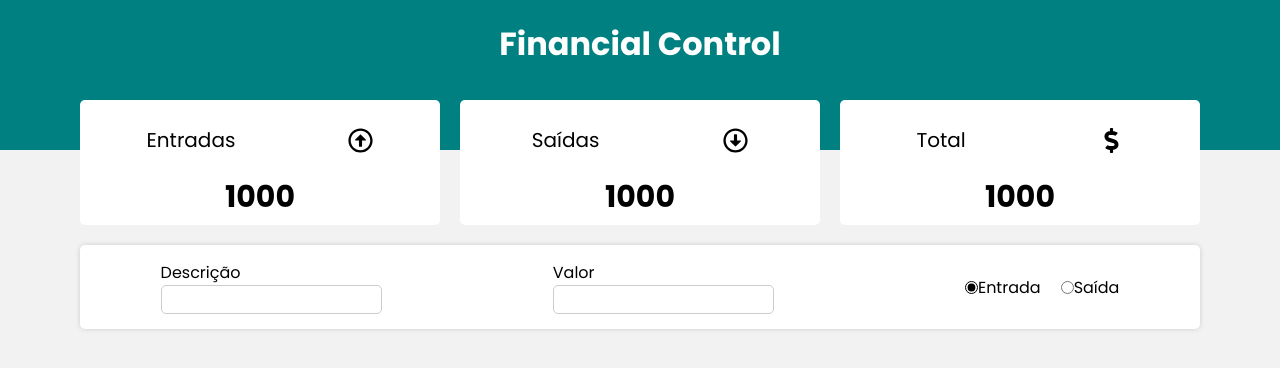
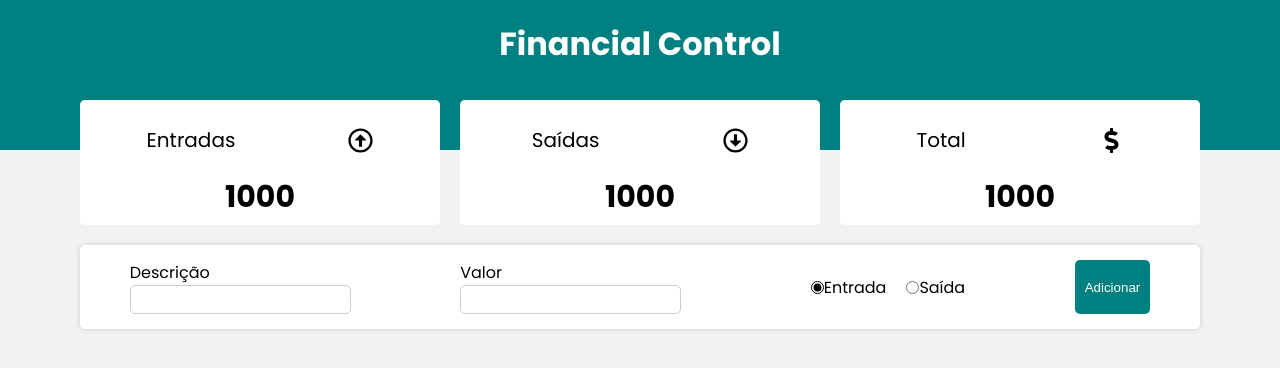
Before and after one commit to Nigraum/financial-controller, a React (Create React App) app: page / in a window 1280 px wide. Shown: the top 368 px of the page. Built offline with nearby package versions, Linux system fonts and the light colour scheme.

Commit message:
Add button to form

```diff
--- a/src/components/Form/index.js
+++ b/src/components/Form/index.js
@@ -38,6 +38,7 @@ const Form = () => {
         />
         <Label htmlFor="rExpenses">Saída</Label>
       </RadioGroup>
+      <Button>Adicionar</Button>
     </Container>
   );
 };
```
